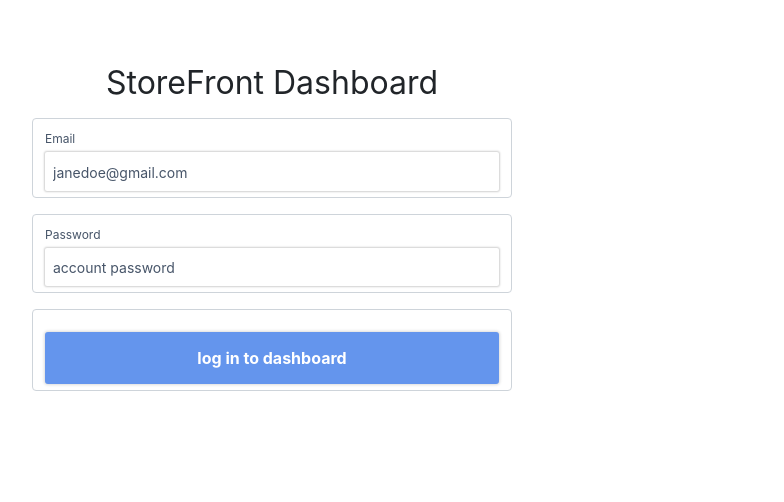
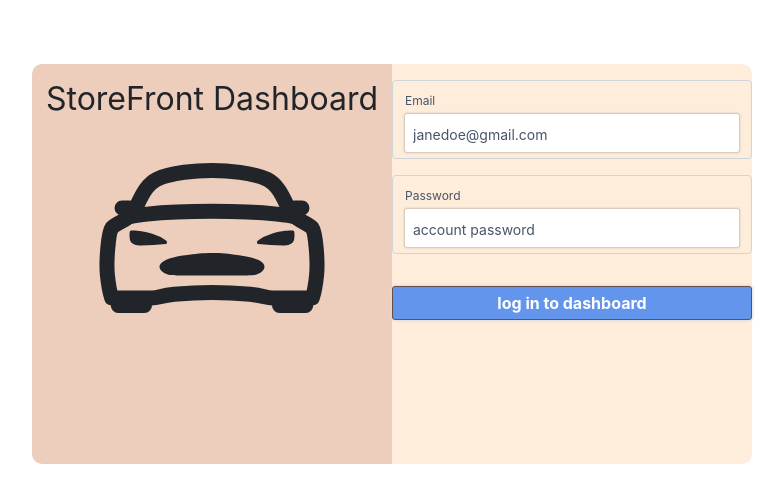
Before and after one commit to ankitjoshi143/AllorNothingManU, a React (Create React App) app: page / in a window 1280 px wide. Shown: the top 502 px of the page, without its empty margins (368-1152 px from the left). Built offline with nearby package versions, Linux system fonts and the light colour scheme; no server answers.

Commit message:
login page fixed

```diff
--- a/src/pages/login/LoginPage.js
+++ b/src/pages/login/LoginPage.js
@@ -1,7 +1,8 @@
 import React, { useState } from "react";
 import { useNavigate } from "react-router-dom";
 
-import {MdError} from 'react-icons/md'
+import {MdError} from 'react-icons/md';
+import {IoCarSportOutline} from "react-icons/io5";
 import { signInWithEmailAndPassword } from "firebase/auth";
 import {ToastContainer, toast } from 'react-toastify';
 import 'react-toastify/dist/ReactToastify.css';
@@ -9,7 +10,7 @@ import 'react-toastify/dist/ReactToastify.css';
 import {auth} from "./../../libs/firebase"
 import { Label, Input } from "./../../ui/forms";
 import { SubmitButton } from "../../ui/buttons";
-import {LoginPageStyles, FormControl} from './styles'
+import {LoginPageStyles, LoginPageContainer, LoginPageLeft, LoginPageRight, FormControl} from './styles'
 
 //import {Form, Button, Container, Row, Col} from "react-bootstrap";
 //import logo from '../../../src/logo.png';
@@ -50,11 +51,15 @@ function LoginPage(props) {
     <>
       <LoginPageStyles>
         <ToastContainer/>
-
+        <LoginPageContainer>
+          <LoginPageLeft>
             <header>
               <h2>StoreFront Dashboard</h2>
+              <p><IoCarSportOutline size="15rem"/></p>
               </header>
+          </LoginPageLeft>
 
+          <LoginPageRight>
             <form onSubmit={onLoginRequest}>
               <FormControl className="form-control">
                 <Label htmlFor="email">Email</Label>
@@ -65,18 +70,19 @@ function LoginPage(props) {
                 <Label htmlFor="password">Password</Label>
                 <Input id="password" type="text" placeholder="account password" onChange={(e)=>setPassword(e.target.value)} />
               </FormControl>
-          <FormControl className="form-control">
               <SubmitButton
                   type="submit"
                   padding="0.88rem"
                   margin="1rem 0 0"
                   fs="1rem"
                   bg="orange"
+                  width="100%"
                 >
                   log in to dashboard
                 </SubmitButton>
-          </FormControl>
             </form>
+          </LoginPageRight>
+        </LoginPageContainer>
       </LoginPageStyles>
     </>
   );
--- a/src/pages/login/styles.js
+++ b/src/pages/login/styles.js
@@ -23,8 +23,68 @@ const LoginPageStyles = styled.section`
     fill:white;
 }
 `;
+
+const LoginPageRight = styled.div `
+    background-color: #FFEDDB;
+    height: 25rem;
+    width: 100%;
+    display: flex;
+    justify-content: center;
+    border-radius: 0 10px 10px 0;
+
+    Button {
+    font-size: 1rem;
+    padding: 0.25rem;
+    border: 1px solid #694E4E;
+  }
+
+  Button:hover {
+    background-color: #FAEEE0;
+    color: #694E4E;
+    border: 1px solid #694E4E;
+    cursor: pointer;
+  }
+`;
+
+const LoginPageLeft = styled.div `
+    text-align: center;
+    width: 100%;
+    background-color: #EDCDBB;
+    height: 25rem;
+    padding-top: 1rem;
+    border-radius: 10px 0 0 10px;
+
+    h1 {
+        font-size: 3rem;
+        font-family: Impact, Haettenschweiler, 'Arial Narrow Bold', sans-serif;
+    }
+
+    p {
+        font-family: 'Brush Script MT', cursive;
+        font-size: 1.5rem;
+        padding-top: 1rem;
+    }
+
+    p:last-child {
+        text-align: center;
+        padding: 0;
+        font-size: 3rem;
+    }
+`;
+
+const LoginPageContainer = styled.div `
+    display: flex;
+    align-items: center;
+    justify-content: center;
+    margin: 0 auto;
+    width: 150%;
+    height: auto;
+
+`;
+
 const FormControl = styled.div`
   margin: 1rem 0;
+  background-color: #ffeddb;
 `;
 
-export {LoginPageStyles, FormControl}
+export {LoginPageStyles, LoginPageContainer, LoginPageRight, LoginPageLeft, FormControl}
--- a/src/ui/buttons/index.js
+++ b/src/ui/buttons/index.js
@@ -27,7 +27,7 @@ const IconButton = styled(Button)`
 const SubmitButton = styled(Button)`
     background-color: ${props => props.bc || "cornflowerblue"};
     color: ${props => props.color || "white"}; ;
-
+    width: 100%;
     font-weight: ${props => props.fw || '700'};
     font-size: ${props => props.fs || '14px'};
 `
```
Lines whose indentation alone changed are shown as unchanged.
